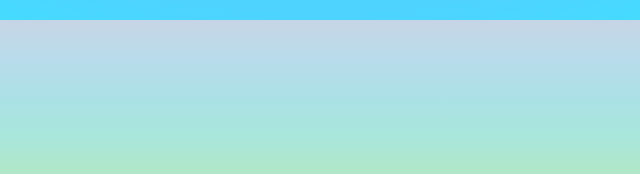
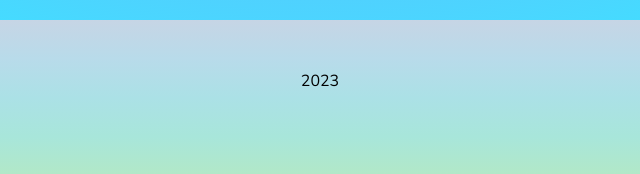
Before and after one commit to RUBBOSS/new-cv, a plain HTML site: page index.html in a window 1280 px wide. Shown: the part 2156-2330 px from the top of the page, 320-960 px from the left. Drawn offline with nearby package versions, Linux system fonts and the light colour scheme; a web font is replaced by a local one.

Commit message:
init: Update footer

```diff
--- a/index.html
+++ b/index.html
@@ -158,6 +158,7 @@ console.log("The sum of", num1, "and", num2, "is", sum);
           style="width: 100px; height: 100px; margin-top: 30px"
           alt="github logo"
       /></a>
+            <p style="margin: 50px 0px 0px 100px;">2023</p>
       <a href="https://rs.school/js/"
         ><img
           src="./assets/rs_school_js.svg"
```
